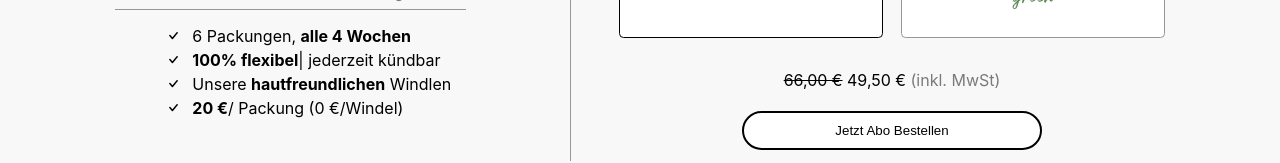
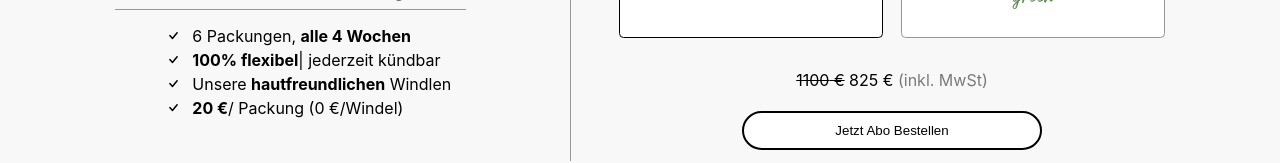
Before and after one commit to javadtavakoli/lillydoo, a React (Create React App) app: page / in a window 1280 px wide. Shown: the part 538-701 px from the top of the page. Built offline with nearby package versions, Linux system fonts and the light colour scheme.

Commit message:
separated and added price logic

```diff
--- a/src/components/home/configurator/index.tsx
+++ b/src/components/home/configurator/index.tsx
@@ -4,6 +4,7 @@ import LineSelector from "../lineSelector";
 import SizeSelector from "../sizeSelector";
 import ProductImage from "../productImage";
 import ProductFeatures from "../productFeatures";
+import ProductPrice from "../productPrice";
 import "./styles.scss";
 const ConfiguratorComponent = () => {
   useInitialize();
@@ -26,10 +27,7 @@ const ConfiguratorComponent = () => {
           <TypeSelector />
           <SizeSelector />
           <LineSelector />
-          <div className="configurator__price">
-            <span className="configurator__price--line">66,00 €</span> 49,50 €{" "}
-            <span className="configurator__price--accent">(inkl. MwSt)</span>
-          </div>
+          <ProductPrice />
           <div className="configurator__button-row">
             <button className="configurator__button">
               Jetzt Abo Bestellen
--- a/src/components/home/configurator/styles.scss
+++ b/src/components/home/configurator/styles.scss
@@ -48,17 +48,7 @@
 
 
 
-.configurator__price {
-  text-align: center;
-  font-weight: 400;
-  margin-top: 2em;
-}
-.configurator__price--line {
-  text-decoration: line-through;
-}
-.configurator__price--accent {
-  color: $text-accent-color;
-}
+
 .configurator__button-row{
     display: flex;
     justify-content: center;
--- /dev/null
+++ b/src/components/home/productPrice/index.tsx
@@ -0,0 +1,15 @@
+import { useGetSelectedVariant } from "../../../hooks/products";
+import "./styles.scss";
+const ProductPriceComponent = () => {
+  const { selectedVariant } = useGetSelectedVariant();
+  return (
+    <div className="product-price">
+      <span className="product-price--line">
+        {selectedVariant?.pricePerProduct.regularPrice} €
+      </span>{" "}
+      {selectedVariant?.pricePerProduct.discountedPrice} €{" "}
+      <span className="product-price--accent">(inkl. MwSt)</span>
+    </div>
+  );
+};
+export default ProductPriceComponent;
--- /dev/null
+++ b/src/components/home/productPrice/styles.scss
@@ -0,0 +1,12 @@
+@import "../../../variables.scss";
+ .product-price {
+  text-align: center;
+  font-weight: 400;
+  margin-top: 2em;
+}
+.product-price--line {
+  text-decoration: line-through;
+}
+.product-price--accent {
+  color: $text-accent-color;
+}
```
